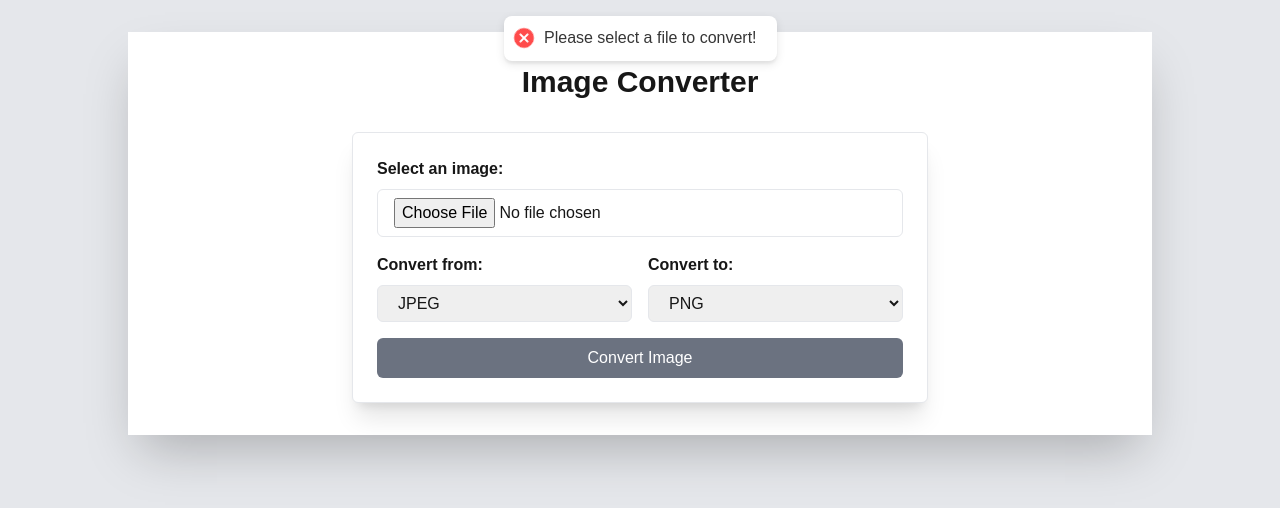
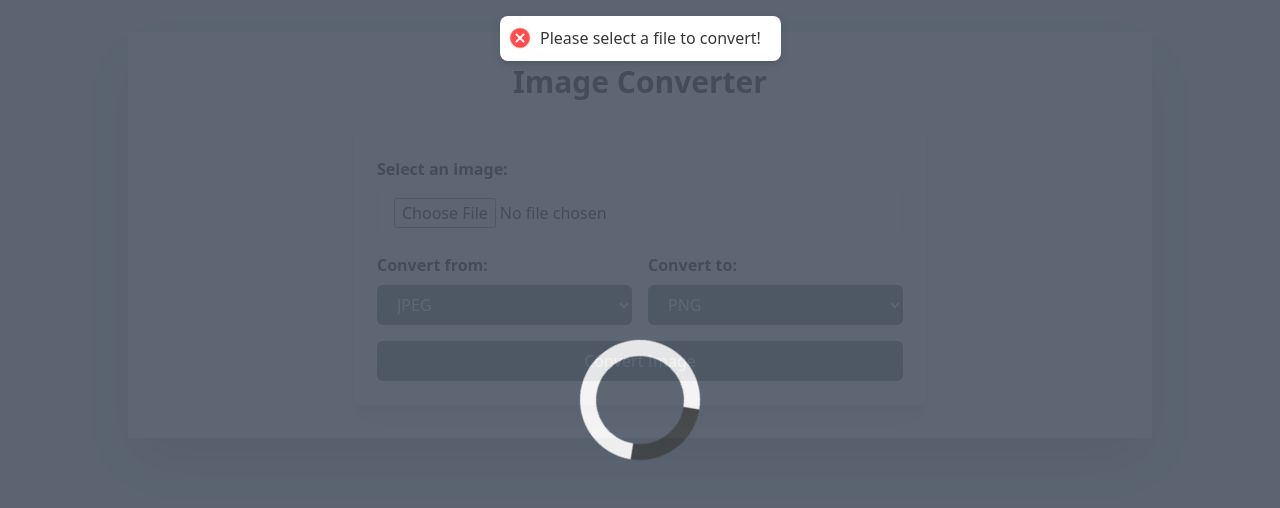
Before and after one commit to NSINGHRAJPUT/image-conversion, a Next.js app: page / in a window 1280 px wide. Both pictures are taken after a click on the button "Convert Image". Shown: the top 508 px of the page. Built offline with nearby package versions, Linux system fonts and the light colour scheme.

Commit message:
designing changes

```diff
--- /dev/null
+++ b/src/app/Loading.js
@@ -0,0 +1,15 @@
+import "./globals.css";
+
+const Loading = ({ loading }) => {
+  return (
+    <>
+      {loading && (
+        <div className="h-screen absolute top-0 z-10 right-0 left-0 bottom-0 w-screen bg-gray-600 opacity-90 flex items-center justify-center">
+          <div className="loader"></div>
+        </div>
+      )}
+    </>
+  );
+};
+
+export default Loading;
--- a/src/app/globals.css
+++ b/src/app/globals.css
@@ -2,26 +2,20 @@
 @tailwind components;
 @tailwind utilities;
 
-:root {
-  --background: #ffffff;
-  --foreground: #171717;
+.loader {
+  border: 16px solid #f3f3f3; /* Light grey */
+  border-top: 16px solid #33373a; /* Blue */
+  border-radius: 50%;
+  width: 120px;
+  height: 120px;
+  animation: spin 2s linear infinite;
 }
 
-@media (prefers-color-scheme: dark) {
-  :root {
-    --background: #0a0a0a;
-    --foreground: #ededed;
+@keyframes spin {
+  0% {
+    transform: rotate(0deg);
+  }
+  100% {
+    transform: rotate(360deg);
   }
 }
-
-body {
-  color: var(--foreground);
-  background: var(--background);
-  font-family: Arial, Helvetica, sans-serif;
-}
-
-@layer utilities {
-  .text-balance {
-    text-wrap: balance;
-  }
-}
--- a/src/app/page.tsx
+++ b/src/app/page.tsx
@@ -4,12 +4,15 @@ import axios from "axios";
 import Image from "next/image";
 import { ChangeEvent, FormEvent, useState } from "react";
 import { Toaster, toast } from "react-hot-toast";
+import Loading from "./Loading";
+import "./globals.css";
 
 export default function Home() {
   const [selectedFile, setSelectedFile] = useState<File | null>(null);
   const [fromFormat, setFromFormat] = useState<string>("jpeg"); // Default from format
   const [toFormat, setToFormat] = useState<string>("png"); // Default to format
   const [convertedImage, setConvertedImage] = useState<string | null>(null);
+  const [loading, setLoading] = useState<boolean>(false);
 
   // Supported formats by 'sharp'
   const formats = [
@@ -57,7 +60,7 @@ export default function Home() {
   // Handle form submission
   const handleSubmit = async (e: FormEvent<HTMLFormElement>) => {
     e.preventDefault();
-
+    setLoading(true);
     // Validate all fields are filled
     if (!selectedFile) {
       return toast.error("Please select a file to convert!");
@@ -88,12 +91,15 @@ export default function Home() {
     } catch (error) {
       console.error("Error converting file", error);
       toast.error("Failed to convert the image!");
+    } finally {
+      setLoading(false);
     }
   };
 
   return (
-    <div className=" w-full min-h-screen py-8 bg-gray-200">
+    <div className="relative w-full min-h-screen py-8 bg-gray-200">
       <Toaster />
+      <Loading loading={loading} />
       <div className="mx-[5%] md:mx-[10%] shadow-2xl bg-white p-8">
         <h1 className="text-3xl font-bold text-center mb-8">Image Converter</h1>
         <form
@@ -101,7 +107,9 @@ export default function Home() {
           className="max-w-xl shadow-xl mx-auto p-6 bg-white border-gray-200 border-[1px] rounded-md"
         >
           <div className="mb-4">
-            <label className="block mb-2 font-semibold">Select an image:</label>
+            <label className="block mb-2 font-semibold text-black">
+              Select an image:
+            </label>
             <input
               type="file"
               accept="image/*"
@@ -113,11 +121,13 @@ export default function Home() {
           <div className="mb-4 flex justify-between">
             {/* Convert from dropdown */}
             <div className="w-1/2 mr-2">
-              <label className="block mb-2 font-semibold">Convert from:</label>
+              <label className="block mb-2 font-semibold text-black">
+                Convert from:
+              </label>
               <select
                 value={fromFormat}
                 onChange={handleFromFormatChange}
-                className="w-full px-4 py-2 border rounded-md"
+                className="w-full outline-none border-none text-white bg-gray-500 px-4 py-2 border rounded-md"
               >
                 {formats.map((format) => (
                   <option key={format} value={format}>
@@ -129,11 +139,13 @@ export default function Home() {
 
             {/* Convert to dropdown */}
             <div className="w-1/2 ml-2">
-              <label className="block mb-2 font-semibold">Convert to:</label>
+              <label className="block mb-2 font-semibold text-black">
+                Convert to:
+              </label>
               <select
                 value={toFormat}
                 onChange={handleToFormatChange}
-                className="w-full px-4 py-2 border rounded-md"
+                className="w-full outline-none border-none text-white bg-gray-500 px-4 py-2 border rounded-md"
               >
                 {/* Only show options that are not selected as 'From' */}
                 {formats
```
